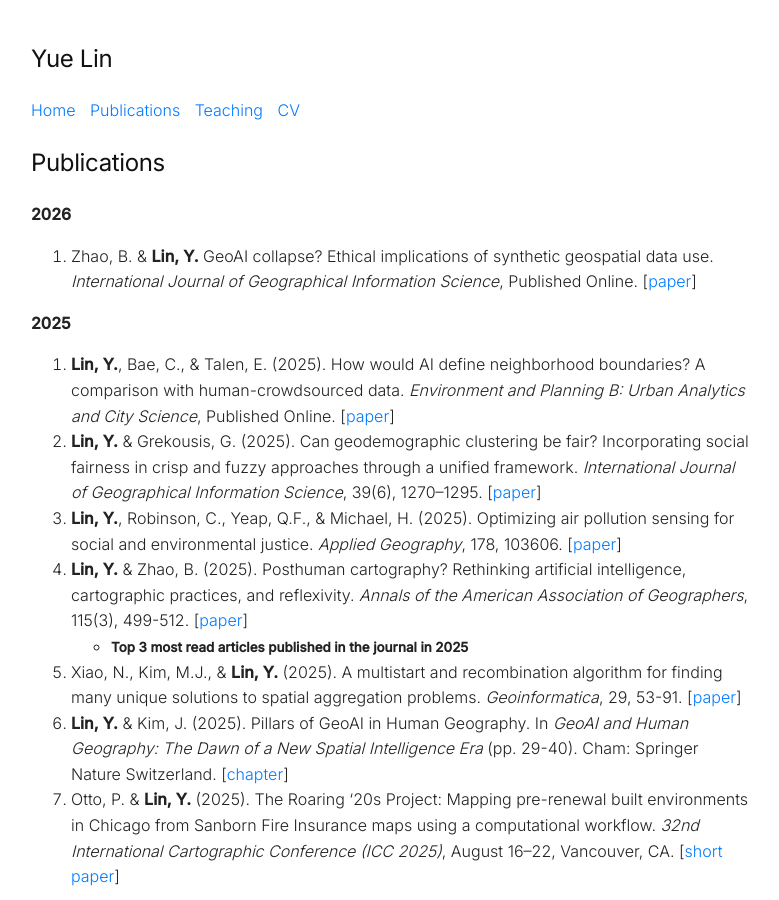
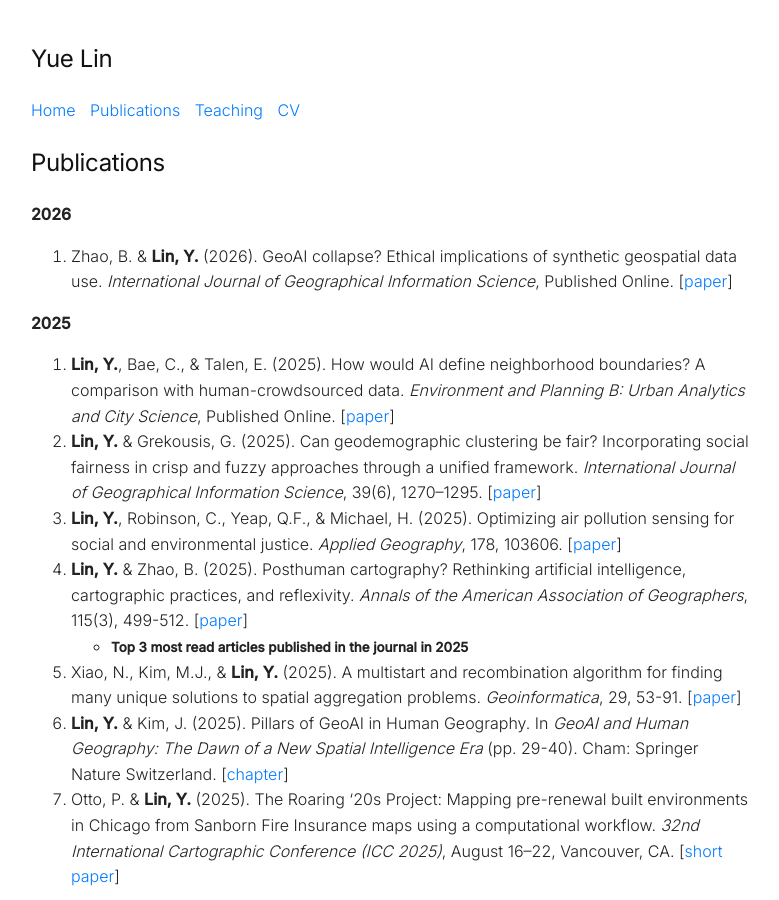
Before and after one commit to linyuehzzz/linyuehzzz.github.io, a Jekyll site: the page built from publications.md, in a window 1280 px wide and 900 px high. Shown: the whole window, without its empty margins (249-1028 px from the left). Built offline with Jekyll 4.4.1, drawn with Linux system fonts in a browser that asks for light colours.

Commit message:
Update publications.md

```diff
--- a/publications.md
+++ b/publications.md
@@ -7,7 +7,7 @@ permalink: /publications
 
 **2026**
 <!-- -->
-27.  Zhao, B. & **Lin, Y.** GeoAI collapse? Ethical implications of synthetic geospatial data use. *International Journal of Geographical Information Science*, Published Online. [[paper](https://doi.org/10.1177/23998083251369570)]
+27.  Zhao, B. & **Lin, Y.** (2026). GeoAI collapse? Ethical implications of synthetic geospatial data use. *International Journal of Geographical Information Science*, Published Online. [[paper](https://doi.org/10.1177/23998083251369570)]
 
 **2025**
 <!-- -->
```
